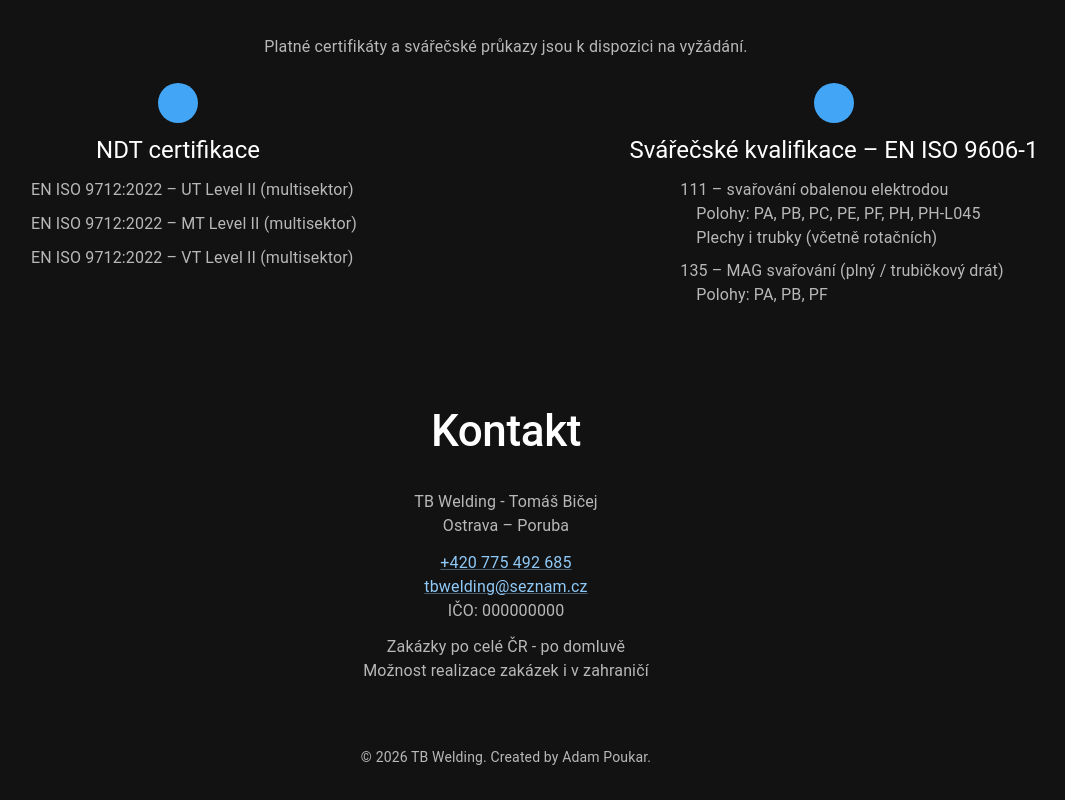
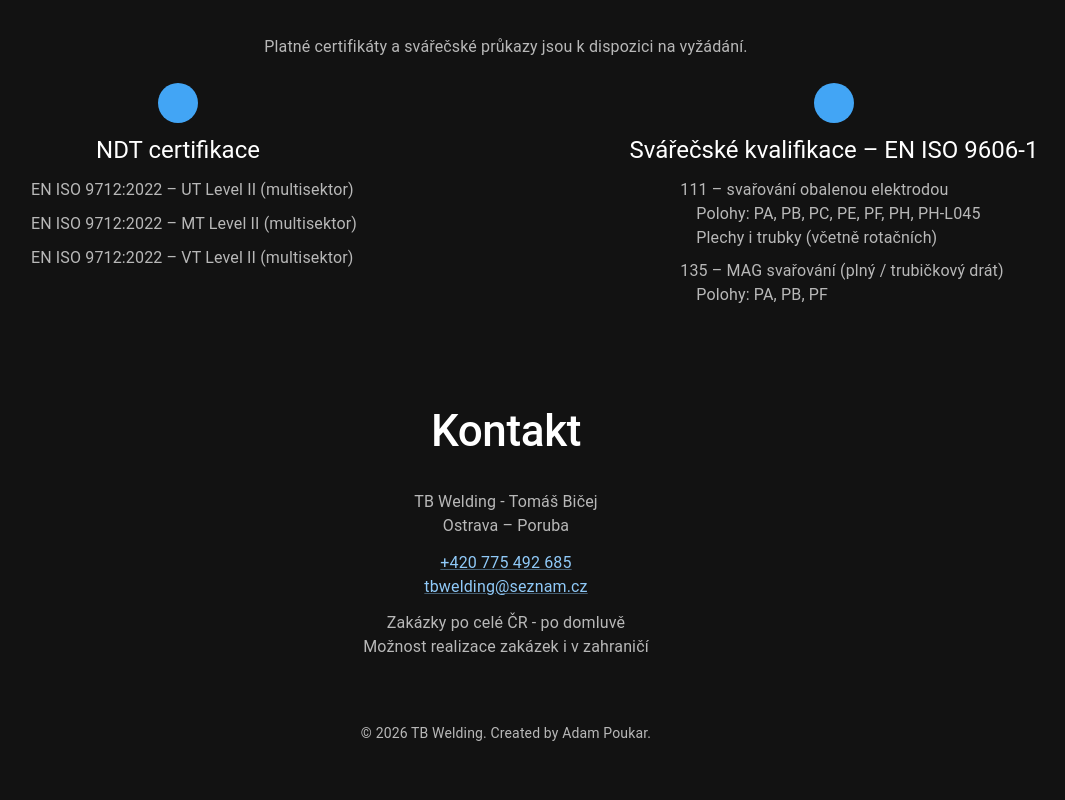
Before and after one commit to APoukar/tb-welding, a React (Vite) app: page / in a window 1280 px wide. Shown: the part 3258-4058 px from the top of the page, without its empty margins (134-1199 px from the left). After the commit the page ends 4034 px from the top, so only its background shows below. Built offline with nearby package versions, Linux system fonts and the light colour scheme; some icons are missing.

Commit message:
Hidden ICO

```diff
--- a/src/views/Contacts.tsx
+++ b/src/views/Contacts.tsx
@@ -27,9 +27,9 @@ export default function Contacts() {
             <ContactLink href="mailto:tbwelding@seznam.cz">
                 tbwelding@seznam.cz
             </ContactLink>
-            <CenteredBodyTypography>
+            {/* <CenteredBodyTypography>
                 IČO: 000000000
-            </CenteredBodyTypography>
+            </CenteredBodyTypography> */}
             <CenteredBodyTypography margin="1% 0 0 0">
                 Zakázky po celé ČR - po domluvě
             </CenteredBodyTypography>
```
Also changed, not shown: 1 other file (tests, documents, lock files or other folders).
